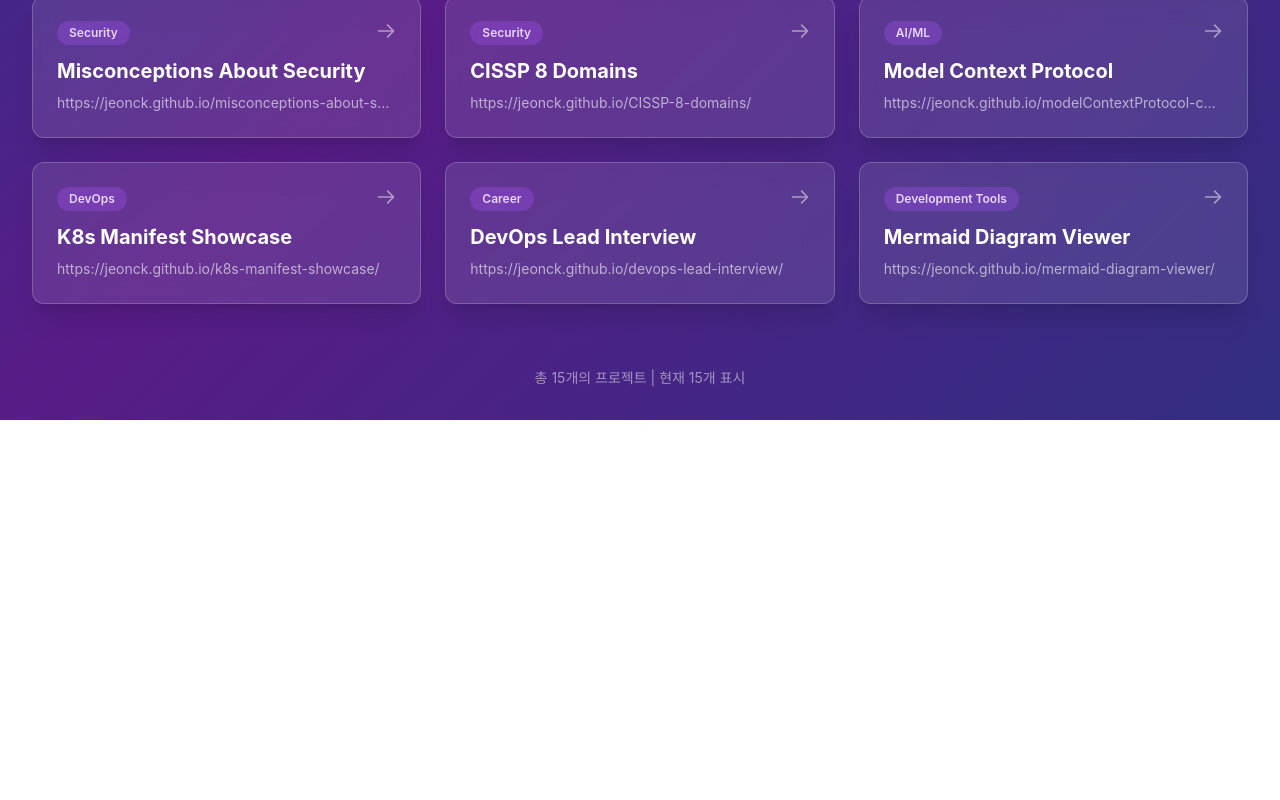
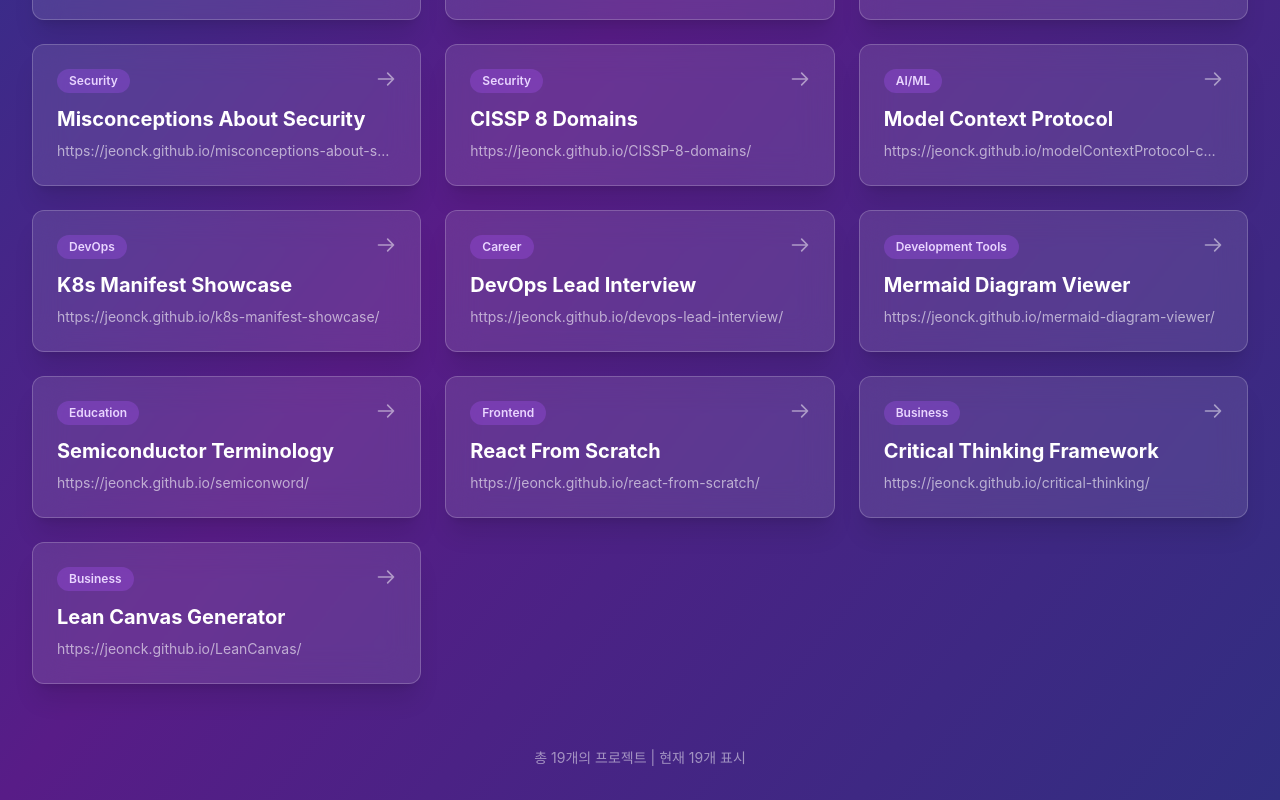
Before and after one commit to jeonck/jeonckHub, a React (Vite) app in the folder react-app/: page / in a window 1280 px wide. Shown: the part 812-1612 px from the top of the page. Before the commit the page ends 1232 px from the top, so only its background shows below. Built offline with nearby package versions, Linux system fonts and the light colour scheme.

Commit message:
feat: Add 4 new projects (Semiconductor, React From Scratch, Critical Thinking, Lean Canvas)

```diff
--- a/react-app/src/App.jsx
+++ b/react-app/src/App.jsx
@@ -16,6 +16,10 @@
   { title: 'K8s Manifest Showcase', url: 'https://jeonck.github.io/k8s-manifest-showcase/', category: 'DevOps' },
   { title: 'DevOps Lead Interview', url: 'https://jeonck.github.io/devops-lead-interview/', category: 'Career' },
   { title: 'Mermaid Diagram Viewer', url: 'https://jeonck.github.io/mermaid-diagram-viewer/', category: 'Development Tools' },
+  { title: 'Semiconductor Terminology', url: 'https://jeonck.github.io/semiconword/', category: 'Education' },
+  { title: 'React From Scratch', url: 'https://jeonck.github.io/react-from-scratch/', category: 'Frontend' },
+  { title: 'Critical Thinking Framework', url: 'https://jeonck.github.io/critical-thinking/', category: 'Business' },
+  { title: 'Lean Canvas Generator', url: 'https://jeonck.github.io/LeanCanvas/', category: 'Business' },
 ]
 
 const categories = ['All', ...[...new Set(projects.map(p => p.category))].sort()]
```
